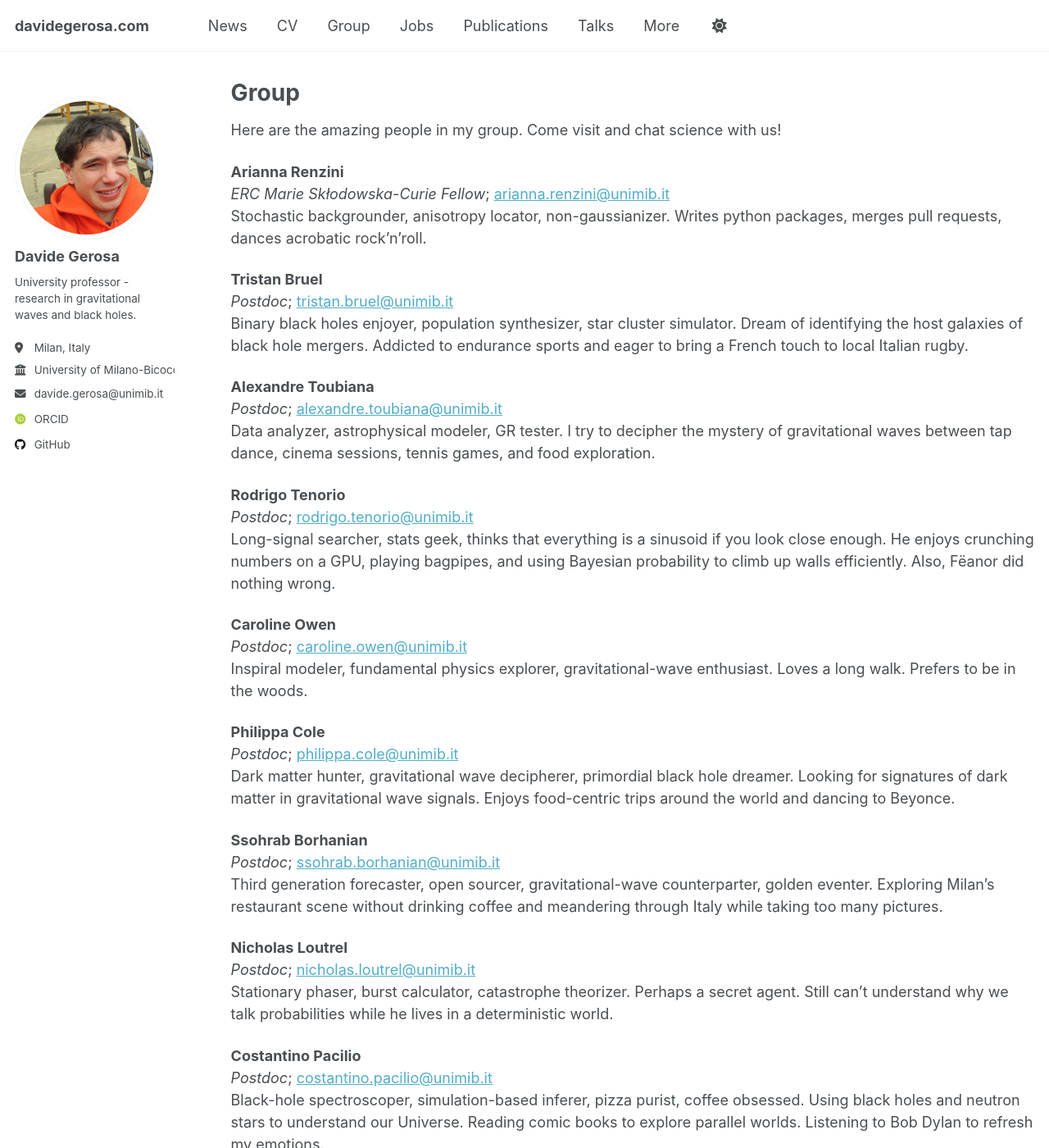
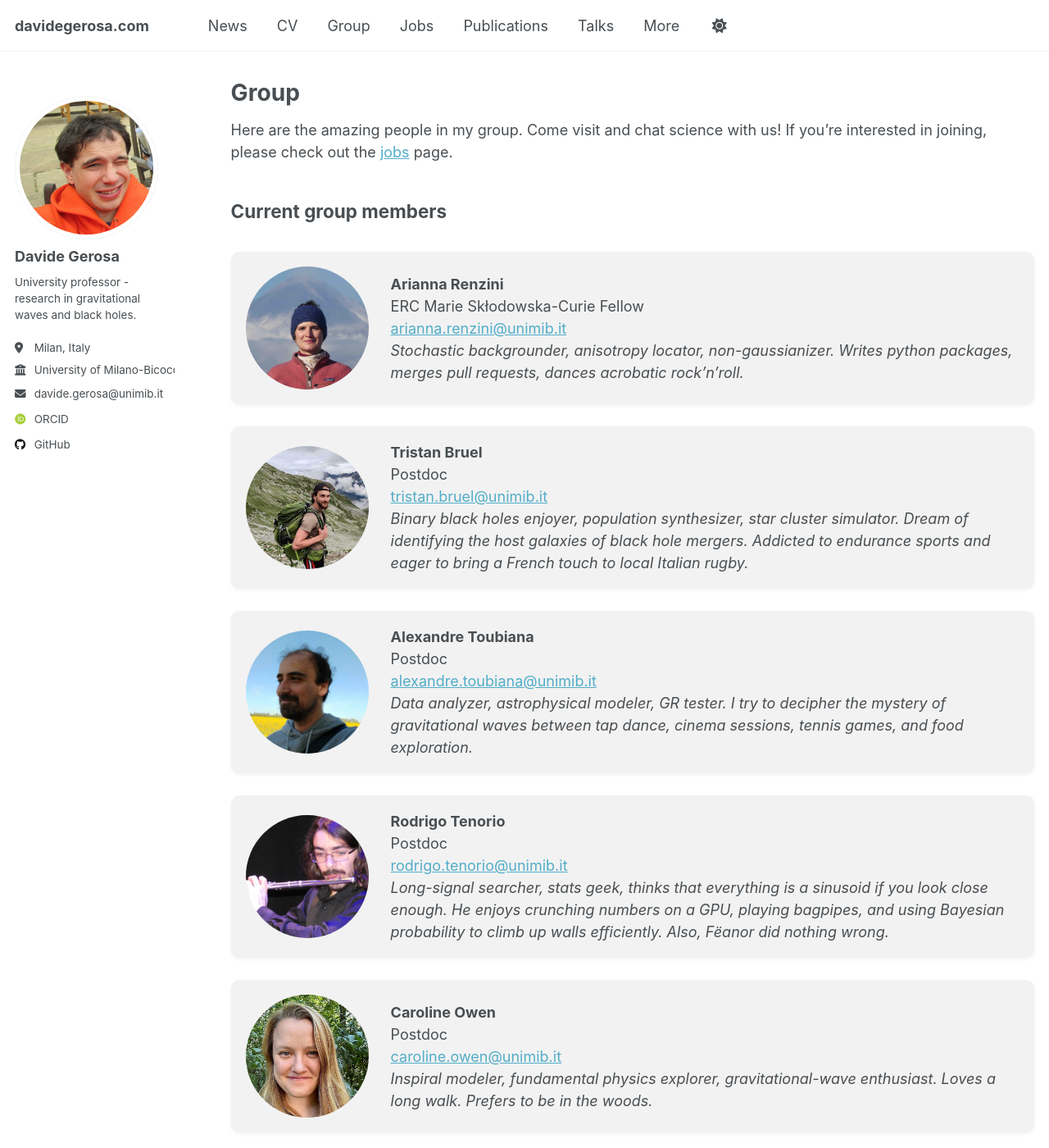
Before and after one commit to dgerosa/website, a Jekyll site: the page built from _pages/group.md, in a window 1280 px wide and 1400 px high. Shown: the whole window at 82% size. Built offline with Jekyll 4.4.1, drawn with Linux system fonts in a browser that asks for light colours; some web fonts are replaced.

Commit message:
Sun Jun 15 13:05:08 CEST 2025

```diff
--- a/_pages/_group.md
+++ b/_pages/_group.md
@@ -1,61 +1,134 @@
-Here are the amazing people in my group. Come visit and chat science with us!
+Here are the amazing people in my group. Come visit and chat science with us! If you're interested in joining, please check out the [jobs](/jobs) page.
 
-**Arianna Renzini**
-*ERC Marie Skłodowska-Curie Fellow*;  [arianna.renzini@unimib.it](mailto:arianna.renzini@unimib.it)
-Stochastic backgrounder, anisotropy locator, non-gaussianizer. Writes python packages, merges pull requests, dances acrobatic rock’n’roll.
-
-**Tristan Bruel**
-*Postdoc*;  [tristan.bruel@unimib.it](mailto:tristan.bruel@unimib.it)
-Binary black holes enjoyer, population synthesizer, star cluster simulator. Dream of identifying the host galaxies of black hole mergers. Addicted to endurance sports and eager to bring a French touch to local Italian rugby.
-
-**Alexandre Toubiana**
-*Postdoc*;  [alexandre.toubiana@unimib.it](mailto:alexandre.toubiana@unimib.it)
-Data analyzer, astrophysical modeler, GR tester. I try to decipher the mystery of gravitational waves between tap dance, cinema sessions, tennis games, and food exploration.
-
-**Rodrigo Tenorio**
-*Postdoc*;  [rodrigo.tenorio@unimib.it](mailto:rodrigo.tenorio@unimib.it)
-Long-signal searcher, stats geek, thinks that everything is a sinusoid if you look close enough. He enjoys crunching numbers on a GPU, playing bagpipes, and using Bayesian probability to climb up walls efficiently. Also, Fëanor did nothing wrong.
-
-**Caroline Owen**
-*Postdoc*;  [caroline.owen@unimib.it](mailto:caroline.owen@unimib.it)
-Inspiral modeler, fundamental physics explorer, gravitational-wave enthusiast. Loves a long walk. Prefers to be in the woods.
-
-**Philippa Cole**
-*Postdoc*;  [philippa.cole@unimib.it](mailto:philippa.cole@unimib.it)
-Dark matter hunter, gravitational wave decipherer, primordial black hole dreamer. Looking for signatures of dark matter in gravitational wave signals. Enjoys food-centric trips around the world and dancing to Beyonce.
-
-**Ssohrab Borhanian**
-*Postdoc*;  [ssohrab.borhanian@unimib.it](mailto:ssohrab.borhanian@unimib.it)
-Third generation forecaster, open sourcer, gravitational-wave counterparter, golden eventer. Exploring Milan’s restaurant scene without drinking coffee and meandering through Italy while taking too many pictures.
-
-**Nicholas Loutrel**
-*Postdoc*;  [nicholas.loutrel@unimib.it](mailto:nicholas.loutrel@unimib.it)
-Stationary phaser, burst calculator, catastrophe theorizer. Perhaps a secret agent. Still can’t understand why we talk probabilities while he lives in a deterministic world.
-
-**Costantino Pacilio**
-*Postdoc*;  [costantino.pacilio@unimib.it](mailto:costantino.pacilio@unimib.it)
-Black-hole spectroscoper, simulation-based inferer, pizza purist, coffee obsessed. Using black holes and neutron stars to understand our Universe. Reading comic books to explore parallel worlds. Listening to Bob Dylan to refresh my emotions.
-
-**Chiara Anselmo**
-*PhD student*;  [c.anselmo@campus.unimib.it](mailto:c.anselmo@campus.unimib.it)
-Black hole enthusiast, curious about gravitational waves. Outside of research, you’ll find her perfecting recipes in the kitchen, lost in books, immersed in anime, working out, or curating the perfect playlist.
-
-**Federico De Santi**
-*PhD student*;  [f.desanti@campus.unimib.it](mailto:f.desanti@campus.unimib.it)
-Machine learning keeps him busy, Gravitational waves keep him curious. Astrophotographer, always in awe of the night sky. When not dealing with the universe he’s lost in movies, games, or the keys of a piano.
-
-**Matteo Boschini**
-*PhD student*;  [m.boschini1@campus.unimib.it](mailto:m.boschini1@campus.unimib.it)
-Gaussian Processor, black-hole surrogator, Tolkien addict. Likes discovering new places, whether in the real world or in fantasy books. Often bothers friends with “simple” board games. Probably knows even how to build a nuclear reactor.
-
-**Alice Spadaro**
-*PhD student*;  [a.spadaro3@campus.unimib.it](mailto:a.spadaro3@campus.unimib.it)
-Glitch hunter, LISA responser, gravitational-wave lover. Cares for nature, addicted to adventure sports (surf!). Likes building fun stuff with Lego bricks and gets charged up with rock music. Curious to learn something new and explore the universe.
-
-**Giulia Fumagalli**
-*PhD student*;  [g.fumagalli47@campus.unimib.it](mailto:g.fumagalli47@campus.unimib.it)
-Eccentricity calculator, outlier nightmare, PN analyzer. Likes gravitational waves, black holes, and cats. Specialized in cakes, cookies, and any sweet treats (by far the best chocolate brownie in town!). A marathon every now and then just to let off steam.
-
+## Current group members
+<div class="people-list">
+<div class="person">
+  <img src="{{ '/images/arianna-renzini.jpg' | relative_url }}" alt="Arianna Renzini" class="person-photo">
+  <div class="person-text">
+    <strong>Arianna Renzini</strong><br>
+    ERC Marie Skłodowska-Curie Fellow<br>
+<a href="mailto:arianna.renzini@unimib.it">arianna.renzini@unimib.it</a><br>
+    <em>Stochastic backgrounder, anisotropy locator, non-gaussianizer. Writes python packages, merges pull requests, dances acrobatic rock’n’roll.</em>
+  </div>
+</div>
+<div class="person">
+  <img src="{{ '/images/tristan-bruel.jpg' | relative_url }}" alt="Tristan Bruel" class="person-photo">
+  <div class="person-text">
+    <strong>Tristan Bruel</strong><br>
+    Postdoc<br>
+<a href="mailto:tristan.bruel@unimib.it">tristan.bruel@unimib.it</a><br>
+    <em>Binary black holes enjoyer, population synthesizer, star cluster simulator. Dream of identifying the host galaxies of black hole mergers. Addicted to endurance sports and eager to bring a French touch to local Italian rugby.</em>
+  </div>
+</div>
+<div class="person">
+  <img src="{{ '/images/alexandre-toubiana.jpg' | relative_url }}" alt="Alexandre Toubiana" class="person-photo">
+  <div class="person-text">
+    <strong>Alexandre Toubiana</strong><br>
+    Postdoc<br>
+<a href="mailto:alexandre.toubiana@unimib.it">alexandre.toubiana@unimib.it</a><br>
+    <em>Data analyzer, astrophysical modeler, GR tester. I try to decipher the mystery of gravitational waves between tap dance, cinema sessions, tennis games, and food exploration.</em>
+  </div>
+</div>
+<div class="person">
+  <img src="{{ '/images/rodrigo-tenorio.jpg' | relative_url }}" alt="Rodrigo Tenorio" class="person-photo">
+  <div class="person-text">
+    <strong>Rodrigo Tenorio</strong><br>
+    Postdoc<br>
+<a href="mailto:rodrigo.tenorio@unimib.it">rodrigo.tenorio@unimib.it</a><br>
+    <em>Long-signal searcher, stats geek, thinks that everything is a sinusoid if you look close enough. He enjoys crunching numbers on a GPU, playing bagpipes, and using Bayesian probability to climb up walls efficiently. Also, Fëanor did nothing wrong.</em>
+  </div>
+</div>
+<div class="person">
+  <img src="{{ '/images/caroline-owen.jpg' | relative_url }}" alt="Caroline Owen" class="person-photo">
+  <div class="person-text">
+    <strong>Caroline Owen</strong><br>
+    Postdoc<br>
+<a href="mailto:caroline.owen@unimib.it">caroline.owen@unimib.it</a><br>
+    <em>Inspiral modeler, fundamental physics explorer, gravitational-wave enthusiast. Loves a long walk. Prefers to be in the woods.</em>
+  </div>
+</div>
+<div class="person">
+  <img src="{{ '/images/philippa-cole.jpg' | relative_url }}" alt="Philippa Cole" class="person-photo">
+  <div class="person-text">
+    <strong>Philippa Cole</strong><br>
+    Postdoc<br>
+<a href="mailto:philippa.cole@unimib.it">philippa.cole@unimib.it</a><br>
+    <em>Dark matter hunter, gravitational wave decipherer, primordial black hole dreamer. Looking for signatures of dark matter in gravitational wave signals. Enjoys food-centric trips around the world and dancing to Beyonce.</em>
+  </div>
+</div>
+<div class="person">
+  <img src="{{ '/images/ssohrab-borhanian.jpg' | relative_url }}" alt="Ssohrab Borhanian" class="person-photo">
+  <div class="person-text">
+    <strong>Ssohrab Borhanian</strong><br>
+    Postdoc<br>
+<a href="mailto:ssohrab.borhanian@unimib.it">ssohrab.borhanian@unimib.it</a><br>
+    <em>Third generation forecaster, open sourcer, gravitational-wave counterparter, golden eventer. Exploring Milan’s restaurant scene without drinking coffee and meandering through Italy while taking too many pictures.</em>
+  </div>
+</div>
+<div class="person">
+  <img src="{{ '/images/nicholas-loutrel.jpg' | relative_url }}" alt="Nicholas Loutrel" class="person-photo">
+  <div class="person-text">
+    <strong>Nicholas Loutrel</strong><br>
+    Postdoc<br>
+<a href="mailto:nicholas.loutrel@unimib.it">nicholas.loutrel@unimib.it</a><br>
+    <em>Stationary phaser, burst calculator, catastrophe theorizer. Perhaps a secret agent. Still can’t understand why we talk probabilities while he lives in a deterministic world.</em>
+  </div>
+</div>
+<div class="person">
+  <img src="{{ '/images/costantino-pacilio.jpg' | relative_url }}" alt="Costantino Pacilio" class="person-photo">
+  <div class="person-text">
+    <strong>Costantino Pacilio</strong><br>
+    Postdoc<br>
+<a href="mailto:costantino.pacilio@unimib.it">costantino.pacilio@unimib.it</a><br>
+    <em>Black-hole spectroscoper, simulation-based inferer, pizza purist, coffee obsessed. Using black holes and neutron stars to understand our Universe. Reading comic books to explore parallel worlds. Listening to Bob Dylan to refresh my emotions.</em>
+  </div>
+</div>
+<div class="person">
+  <img src="{{ '/images/chiara-anselmo.jpg' | relative_url }}" alt="Chiara Anselmo" class="person-photo">
+  <div class="person-text">
+    <strong>Chiara Anselmo</strong><br>
+    PhD student<br>
+<a href="mailto:c.anselmo@campus.unimib.it">c.anselmo@campus.unimib.it</a><br>
+    <em>Black hole enthusiast, curious about gravitational waves. Outside of research, you’ll find her perfecting recipes in the kitchen, lost in books, immersed in anime, working out, or curating the perfect playlist.</em>
+  </div>
+</div>
+<div class="person">
+  <img src="{{ '/images/federico-de-santi.jpg' | relative_url }}" alt="Federico De Santi" class="person-photo">
+  <div class="person-text">
+    <strong>Federico De Santi</strong><br>
+    PhD student<br>
+<a href="mailto:f.desanti@campus.unimib.it">f.desanti@campus.unimib.it</a><br>
+    <em>Machine learning keeps him busy, Gravitational waves keep him curious. Astrophotographer, always in awe of the night sky. When not dealing with the universe he’s lost in movies, games, or the keys of a piano.</em>
+  </div>
+</div>
+<div class="person">
+  <img src="{{ '/images/matteo-boschini.jpg' | relative_url }}" alt="Matteo Boschini" class="person-photo">
+  <div class="person-text">
+    <strong>Matteo Boschini</strong><br>
+    PhD student<br>
+<a href="mailto:m.boschini1@campus.unimib.it">m.boschini1@campus.unimib.it</a><br>
+    <em>Gaussian Processor, black-hole surrogator, Tolkien addict. Likes discovering new places, whether in the real world or in fantasy books. Often bothers friends with “simple” board games. Probably knows even how to build a nuclear reactor.</em>
+  </div>
+</div>
+<div class="person">
+  <img src="{{ '/images/alice-spadaro.jpg' | relative_url }}" alt="Alice Spadaro" class="person-photo">
+  <div class="person-text">
+    <strong>Alice Spadaro</strong><br>
+    PhD student<br>
+<a href="mailto:a.spadaro3@campus.unimib.it">a.spadaro3@campus.unimib.it</a><br>
+    <em>Glitch hunter, LISA responser, gravitational-wave lover. Cares for nature, addicted to adventure sports (surf!). Likes building fun stuff with Lego bricks and gets charged up with rock music. Curious to learn something new and explore the universe.</em>
+  </div>
+</div>
+<div class="person">
+  <img src="{{ '/images/giulia-fumagalli.jpg' | relative_url }}" alt="Giulia Fumagalli" class="person-photo">
+  <div class="person-text">
+    <strong>Giulia Fumagalli</strong><br>
+    PhD student<br>
+<a href="mailto:g.fumagalli47@campus.unimib.it">g.fumagalli47@campus.unimib.it</a><br>
+    <em>Eccentricity calculator, outlier nightmare, PN analyzer. Likes gravitational waves, black holes, and cats. Specialized in cakes, cookies, and any sweet treats (by far the best chocolate brownie in town!). A marathon every now and then just to let off steam.</em>
+  </div>
+</div>
+</div>
 ## Current MSc and Bsc students
 Here are the amazing students who are currently completing research projects with us in the group… Taking the first fun steps into the perilous world of black holes!
 
@@ -76,7 +149,6 @@ Here are the amazing students who are currently completing research projects wit
 <br>
 
 ---
-<br>
 
 # Former group members
 
--- a/_pages/group.md
+++ b/_pages/group.md
@@ -5,14 +5,52 @@ permalink: /group/
 author_profile: true
 ---
 
-{% include base_path %}
+<style>
+.people-list {
+  display: flex;
+  flex-direction: column;
+  gap: 1.5em;
+  margin-top: 2em;
+}
+
+.person {
+  display: flex;
+  align-items: center;
+  background-color: #f2f2f2;
+  padding: 1em;
+  border-radius: 10px;
+  box-shadow: 0 2px 5px rgba(0,0,0,0.05);
+}
+
+.person-photo {
+  width: 150px;
+  height: 150px;
+  border-radius: 50%;
+  object-fit: cover;
+  margin-right: 1.5em;
+  flex-shrink: 0;
+}
+
+.person-text {
+  line-height: 1.5;
+}
+
+/* Mobile responsiveness */
+@media (max-width: 600px) {
+  .person {
+    flex-direction: column;
+    text-align: center;
+  }
+
+  .person-photo {
+    margin: 0 0 1em 0;
+  }
+}
+</style>
 
 
-
-
+{% include base_path %}
 
 {% include_relative _group.md %}
 
-
-
 *For group members, more info is on our [internal wiki](https://github.com/dgerosa/group/wiki).*
```
Also changed, not shown: images/alexandre-toubiana.jpg (added), images/alice-spadaro.jpg (added), images/arianna-renzini.jpg (added), images/caroline-owen.jpg (added), images/costantino-pacilio.jpg (added), images/federico-de-santi.jpg (added), images/giulia-fumagalli.jpg (added), images/matteo-boschini.jpg (added), images/nicholas-loutrel.jpg (added), images/philippa-cole.jpg (added), images/rodrigo-tenorio.jpg (added), images/ssohrab-borhanian.jpg (added), images/tristan-bruel.jpg (added), 1 other file.
